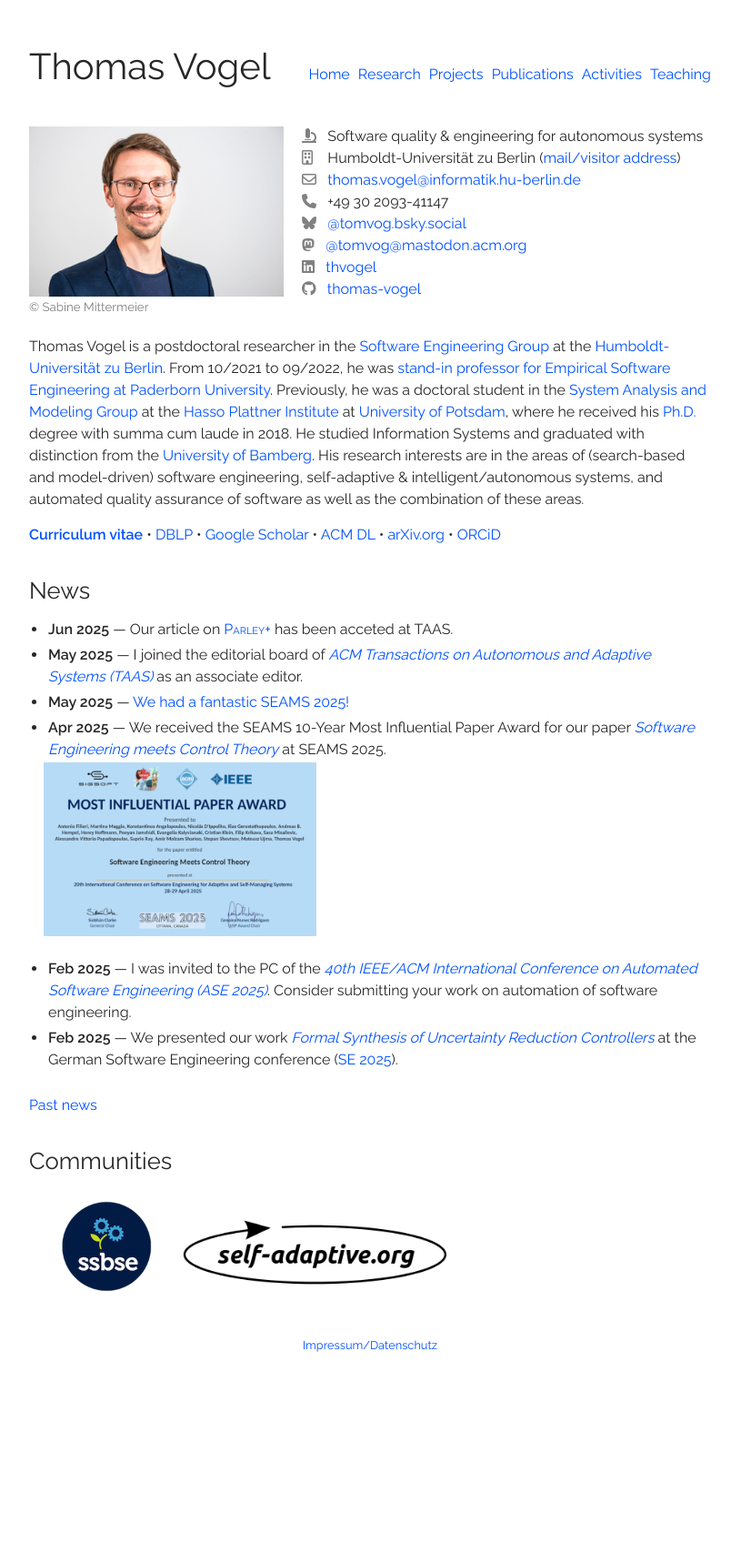
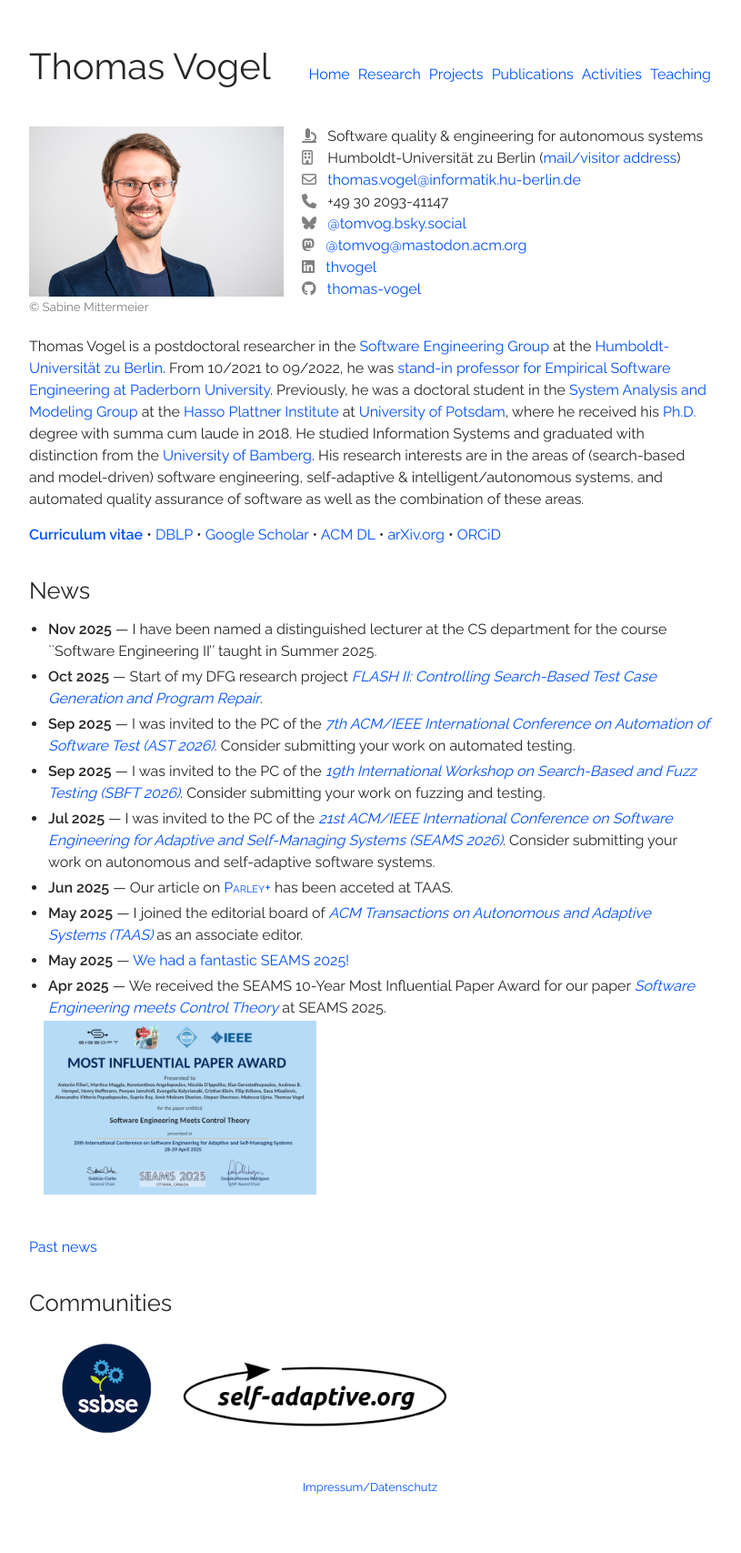
Before and after one commit to thomas-vogel/thomas-vogel.github.io, a Jekyll site: the page built from index.md, in a window 1280 px wide. Shown: the whole page at 91% size, without its empty margins (233-1048 px from the left). Built offline with Jekyll 4.4.1, drawn with Linux system fonts in a browser that asks for light colours; nearby versions of some CDN libraries; before the commit the page ends 1551 px from its top, so only the background shows below that.

Commit message:
Update website.

```diff
--- a/index.md
+++ b/index.md
@@ -101,14 +101,17 @@ His research interests are in the areas of (search-based and model-driven) softw
 
 ## News
 
+* __Nov 2025__ --- I have been named a distinguished lecturer at the CS department for the course ``Software Engineering II'' taught in Summer 2025.
+* __Oct 2025__ --- Start of my DFG research project [_FLASH II: Controlling Search-Based Test Case Generation and Program Repair_](projects/flash2).
+* __Sep 2025__ --- I was invited to the PC of the [_7th ACM/IEEE International Conference on Automation of Software Test (AST 2026)_](https://conf.researchr.org/home/ast-2026){:target="_blank"}. Consider submitting your work on automated testing.
+* __Sep 2025__ --- I was invited to the PC of the [_19th International Workshop on Search-Based and Fuzz Testing (SBFT 2026)_](https://search-based-and-fuzz-testing.github.io/sbft26/){:target="_blank"}. Consider submitting your work on fuzzing and testing.
+* __Jul 2025__ --- I was invited to the PC of the [_21st ACM/IEEE International Conference on Software Engineering for Adaptive and Self-Managing Systems (SEAMS 2026)_](https://conf.researchr.org/home/seams-2026){:target="_blank"}. Consider submitting your work on autonomous and self-adaptive software systems.
 * __Jun 2025__ --- Our article on [<span style="font-variant:small-caps;">Parley+</span>](publications/2025-TAAS) has been acceted at TAAS.
 * __May 2025__ --- I joined the editorial board of [_ACM Transactions on Autonomous and Adaptive Systems (TAAS)_](https://taas.acm.org/){:target="_blank"} as an associate editor.
 * __May 2025__ --- [We had a fantastic SEAMS 2025!](blog/2025-05-04-seams2025)
 * __Apr 2025__ --- We received the SEAMS 10-Year Most Influential Paper Award for our paper [_Software Engineering meets Control Theory_](publications/2015-SEAMS) at SEAMS 2025.
 
 <a href="/assets/img/2025-SEAMS-MIP-Award.png"><img src="/assets/img/2025-SEAMS-MIP-Award.png" alt="Certificate of the SEAMS 10-Year Most Influential Paper Award" style="width: 40%; margin-top: 0em; margin-left: 1em;"/></a>
-* __Feb 2025__ --- I was invited to the PC of the [_40th IEEE/ACM International Conference on Automated Software Engineering (ASE 2025)_](https://conf.researchr.org/track/ase-2025/ase-2025-papers){:target="_blank"}. Consider submitting your work on automation of software engineering.
-* __Feb 2025__ --- We presented our work [_Formal Synthesis of Uncertainty Reduction Controllers_](publications/2024-SEAMS) at the German Software Engineering conference ([SE 2025](https://se2025.sdq.kastel.kit.edu/){:target="_blank"}).
 
 
 <!-- ## Past News -->
```
Also changed, not shown: _pages/activities.md (+5 -1 lines), _pages/pastnews.md (+7 -1 lines), _pages/projects/flash2.md (+4 -3 lines), 1 other file.
